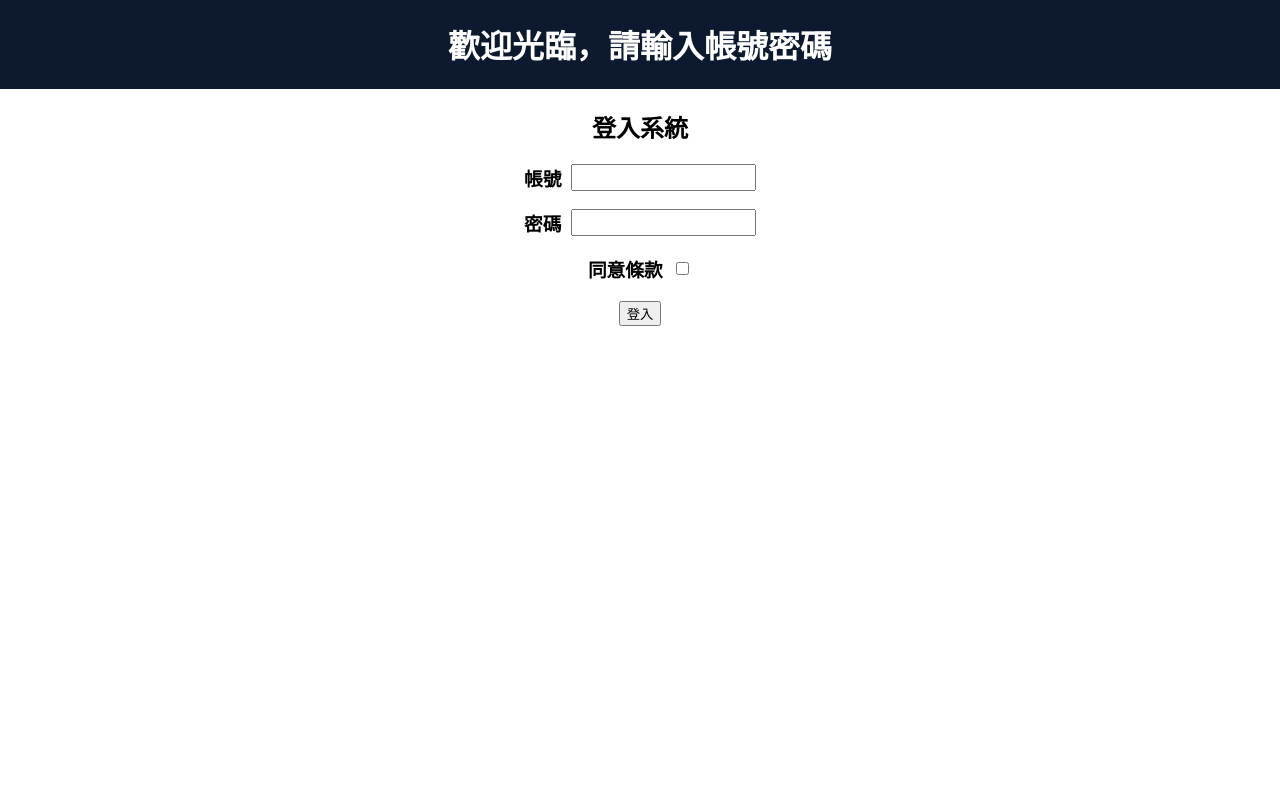
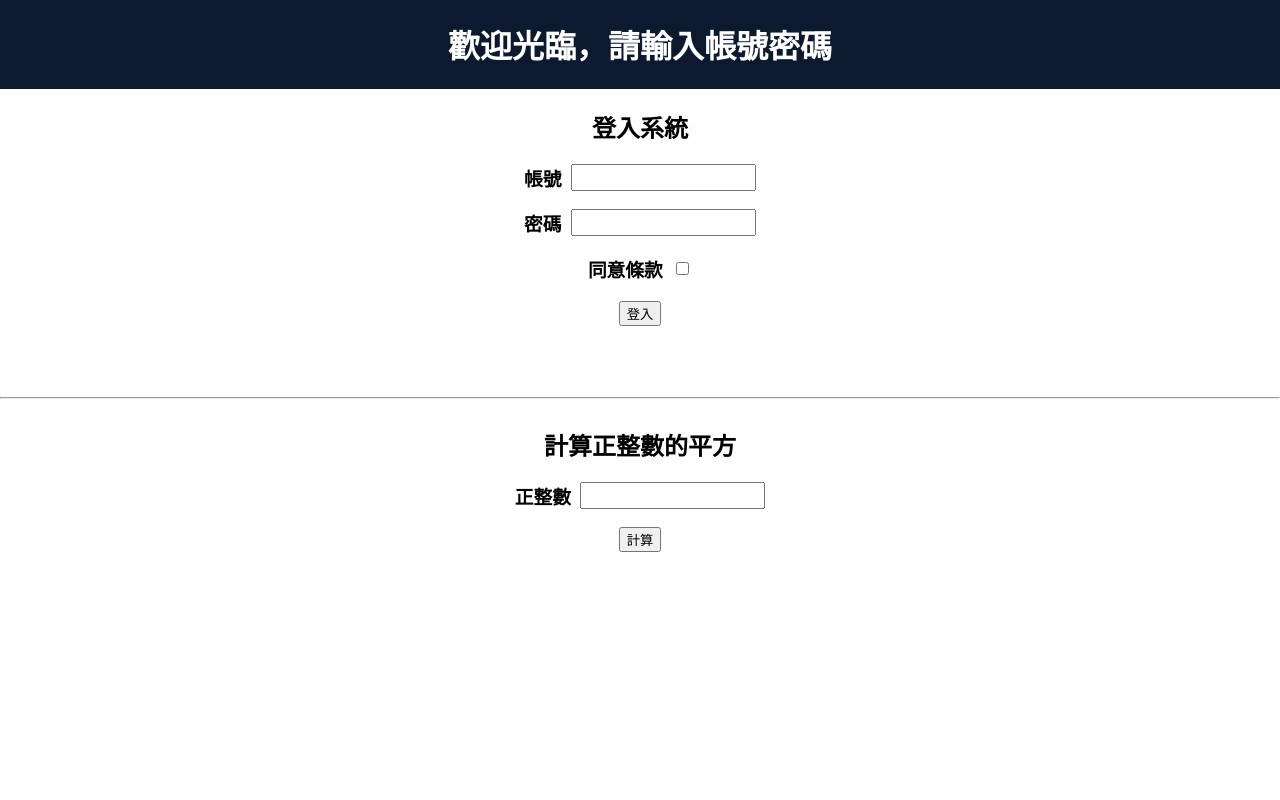
Before and after one commit to chienhuak/chienhuak.github.io, a FastAPI app: page / in a window 1280 px wide. Run offline with FastAPI, Linux system fonts and the light colour scheme.

Commit message:
week : task 4-4 (add "square" endpoint)

```diff
--- a/week4/main.py
+++ b/week4/main.py
@@ -44,6 +44,19 @@ async def signin(request: Request, username: Optional[str] = Form(None), passwor
         return RedirectResponse(url="/error?msg=user_not_exist", status_code=status.HTTP_303_SEE_OTHER)
 
 
+@app.get("/math",response_class=HTMLResponse)
+async def math(request: Request, num: str):   #GET不會返回Form的值，會顯示在URL參數上面
+    if num.isdigit():
+         return RedirectResponse(url="/square/"+num)
+    else:
+        return RedirectResponse(url="/error?msg=not_positive_number", status_code=status.HTTP_303_SEE_OTHER)
+
+
+@app.get("/square/{num}", response_class=HTMLResponse)
+async def square(request: Request, num: Optional[int]=None):
+    return templates.TemplateResponse("square.html", {"request": request, "show_msg":num*num})
+
+
 @app.get("/member", response_class=HTMLResponse)
 async def member(request: Request):
     # 檢查使用者是否已登入
--- a/week4/static/app.js
+++ b/week4/static/app.js
@@ -7,3 +7,9 @@ function inputcheck(){
     }
 
 }
+
+
+function calculate(num){
+    document.forms[1].submit()
+
+}
--- a/week4/static/style.css
+++ b/week4/static/style.css
@@ -12,8 +12,9 @@ body{
 
 .container{
     display: flex;
-    align-items: center;
+    /* align-items: center; */
     justify-content: center;
+    height: 300px;
 }
 
 
@@ -51,3 +52,8 @@ h3{
     display: none;
     justify-content: center;
 }
+
+.square div{
+    display: flex;
+    justify-content: center;
+}
--- a/week4/templates/index.html
+++ b/week4/templates/index.html
@@ -30,6 +30,19 @@
             </div>
         </div>
     </form>
+    <hr>
+    <form action="/math" method="GET">
+        <div class="container">
+            <div class="square">
+                <h2>計算正整數的平方</h2>
+                <label for="num">正整數&nbsp;&nbsp;
+                    <input id="num" name="num" type="text" >
+                </label>
+                <div><button type="button" onclick="calculate()" >計算</button></div>
+                <!-- <h3 id="msg">Please check the checkbox first</h3> -->
+            </div>
+        </div>
+    </form>
     <!-- <script src="app.js"></script> -->
 <script src="{{url_for('static',path='/app.js')}}"></script>
 </body>
```
Also changed, not shown: week4/templates/square.html (added, +25 -0 lines).
